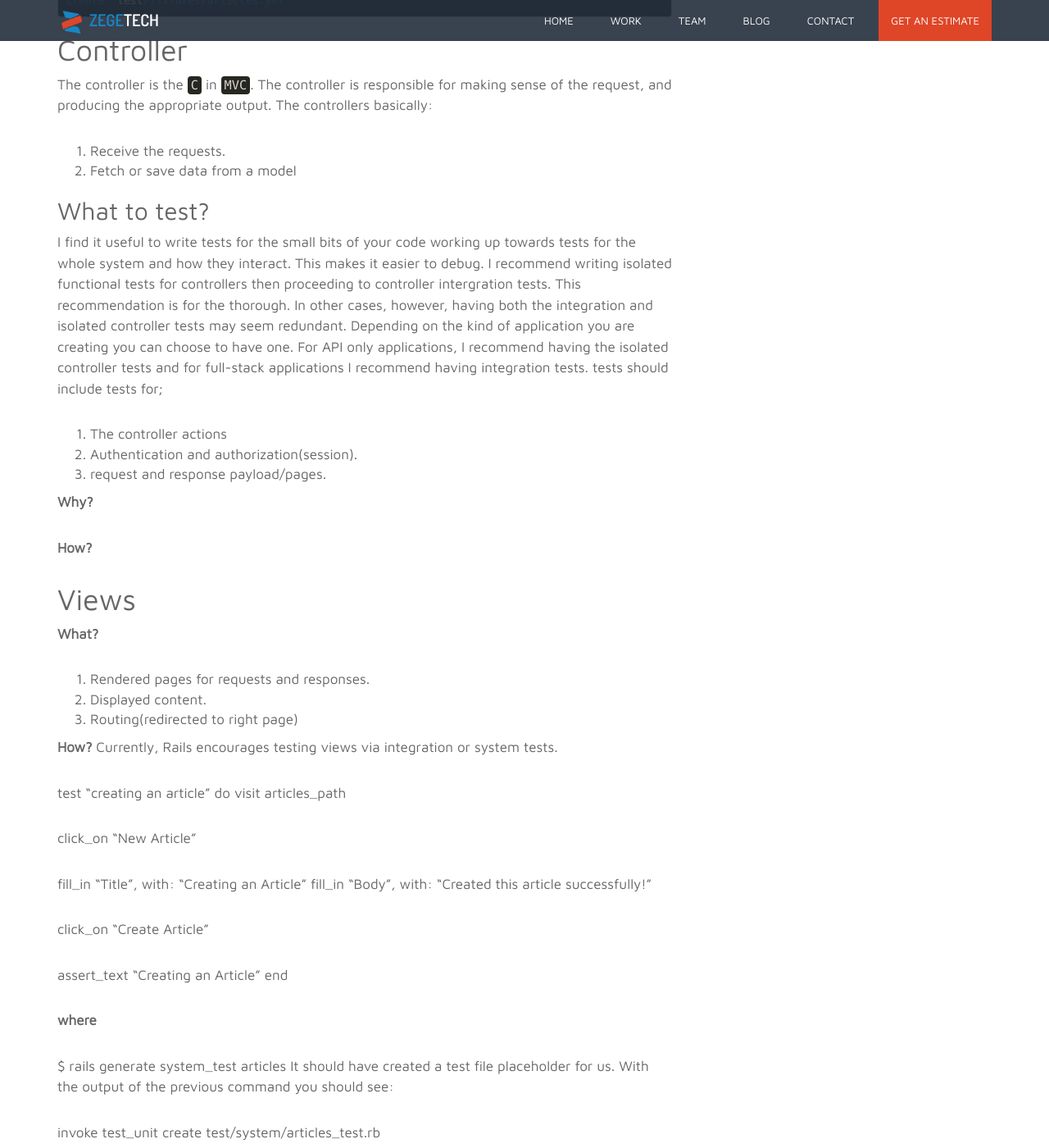
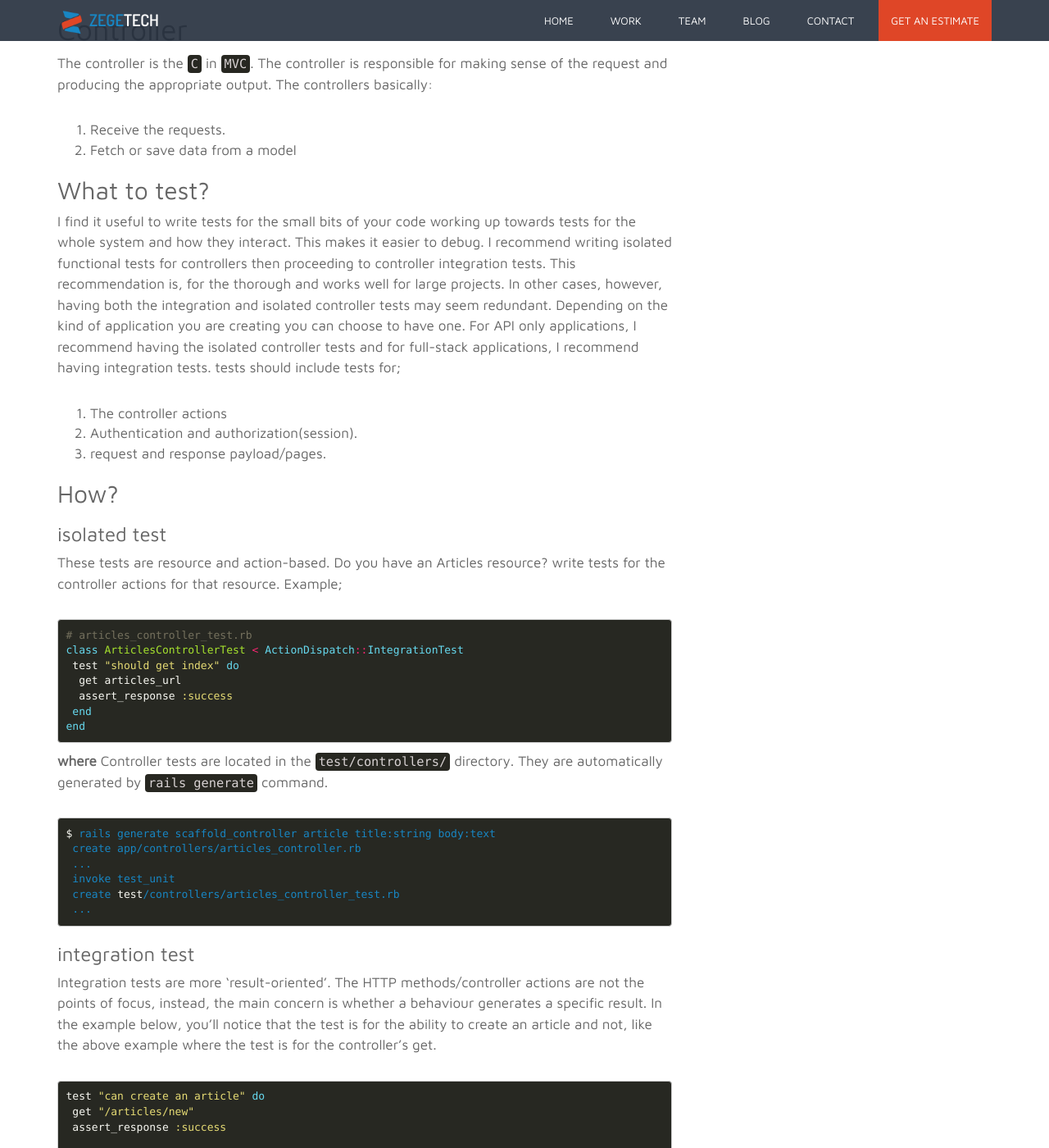
Before and after one commit to zegetech/zegetech.github.io, a Jekyll site: the page built from _posts/2019-03-15-rails-app-testing.md, in a window 1280 px wide and 1400 px high, scrolled down 4188 px. Shown: the whole window at 82% size. Built offline with Jekyll 4.4.1, drawn with Linux system fonts in a browser that asks for light colours; comment, search, counter and statistics services are not loaded; some of the changed text lies outside the part shown.

Commit message:
finalize on controllers

````diff
--- a/_posts/2019-03-15-rails-app-testing.md
+++ b/_posts/2019-03-15-rails-app-testing.md
@@ -6,13 +6,13 @@ categories: Developer, Testing
 published: true
 author: Melvin Atieno
 blog-image: testing/tests.jpg
-intro: One of arguably the greatest ideas in the computer industry is Artificial Intelligence. The basic idea is to have computers write their own programs. No, we have not there yet. Computers are perfect and until we get them to write their own perfect programs the world is stuck with us, the not so perfect humans, programmers. Computers do exactly what they are told, which isn't always what the programmer expects/intended for it to do. To determine this relatively annoying difference between current state and the desired state of programs and keep it at a minimum we write tests. Tests are an assurance that programs or applications function as expected. In this blog we will go through writing tests for a standard rails application.
+intro: The basic idea behind Artificial Intelligence, is to have computers write their programs. No, we are not there yet. Computers are perfect and until we get them to write their perfect programs the world is stuck with us, the not so perfect humans, writing programs. Computers do exactly what they are told, which isn't always what the programmer expects/intended for it to do. To determine this relatively annoying difference between the current state and the desired state of programs and keep it at a minimum we write tests. Tests are an assurance that programs or applications function as expected. In this blog, we will go through writing tests for a standard rails application.
 ---
 ![Testing Rails](/assets/images/blog/{{page.blog-image}}){:.img-responsive}
 
 {{page.intro}}
 
-Rails is a Model-View-Contoller framework providing default structures for a database(Model layer), a web service(Controller layer), and web pages(View layer). We will look into writing tests for the different layers, covering **the what**, **the why**, **the how** and **the where** and ultimately tests for their interaction with each other.
+Rails is a Model-View-Controller framework providing default structures for a database(Model layer), a web service(Controller layer), and web pages(View layer). We will look into writing tests for the different layers, covering **the what**, **the how** and **the where**.
 
 # Models
 
@@ -53,56 +53,56 @@ Test that custom methods work on the database as intended/expected.
 require 'test_helper'
 
 class UserTest < ActiveSupport::TestCase
-  test 'should create user with valid details' do
-    assert_difference('User.count') do
-      create(:user)
-    end
-  end
+ test 'should create user with valid details' do
+ assert_difference('User.count') do
+ create(:user)
+ end
+ end
 
-  test 'should delete user' do
-    assert_difference('User.count') do
-      delete(:user)
-    end
-  end
+ test 'should delete user' do
+ assert_difference('User.count') do
+ delete(:user)
+ end
+ end
 end
 ```
 **3. Business logic**
 
-Test whether logic applied on data objects returns expected results.
+Test whether logic applied to data objects returns expected results.
 
 ```ruby
-  test 'deposit' do
-    agent = create(:agency)
-    user = create(:user)
-    deposit_amount = 1_000
-    assert_difference 'user.reload.account.balance', deposit_amount do
-      assert_difference 'agent.account.balance', -deposit_amount do
-        agent.deposit(amount: deposit_amount, phone: user.phone_number)
-      end
+ test 'deposit' do
+  agent = create(:agency)
+  user = create(:user)
+  deposit_amount = 1_000
+  assert_difference 'user.reload.account.balance', deposit_amount do
+    assert_difference 'agent.account.balance', -deposit_amount do
+      agent.deposit(amount: deposit_amount, phone: user.phone_number)
+    end
+    end
+ end
+
+ test 'withdraw' do
+  agent = create(:agency)
+  user = create(:loaded_user, balance: 1_000)
+  withdraw_amount = 1_000
+  assert_difference 'user.account.balance', -withdraw_amount do
+    assert_difference 'agent.account.balance', withdraw_amount do
+      user.withdraw(amount: withdraw_amount, agent_number: agent.id)
+      agent.reload
     end
   end
-
-  test 'withdraw' do
-    agent = create(:agency)
-    user = create(:loaded_user, balance: 1_000)
-    withdraw_amount = 1_000
-    assert_difference 'user.account.balance', -withdraw_amount do
-      assert_difference 'agent.account.balance', withdraw_amount do
-        user.withdraw(amount: withdraw_amount, agent_number: agent.id)
-        agent.reload
-      end
-    end
-  end
+ end
 ```
 
 ```ruby
 class UserTest < ActiveSupport::TestCase
-  test 'valid user' do
-    user = User.new(name: 'John', email: 'john@example.com')
-    user.give_nickname
-    assert
-    assert user.valid?
-  end
+ test 'valid user' do
+  user = User.new(name: 'John', email: 'john@example.com')
+  user.give_nickname
+  assert_equal user.nickname ,'joh'
+  assert user.valid?
+ end
 end
 ```
 
@@ -114,11 +114,12 @@ Unless you don't trust rails or believe there is a bug in the source code, it is
 1. Associations and Inheritance
 
 **unnecessary**
+
 ```ruby
 # test/models/user_test.rb
-  test '#post associations' do
-    should belong_to :user
-  end
+ test '#post associations' do
+  should belong_to :user
+ end
 end
 ```
 **necessary**
@@ -126,17 +127,17 @@ end
 ```ruby
 # test/models/user_test.rb
 test '#posts' do
-  @user.create(:post)
-  assert_equal 2, @user.posts.size
+ @user.create(:post)
+ assert_equal 2, @user.posts.size
 end
 ```
 
 ```ruby
-  test 'account is created on user creation' do
-    assert_difference('Account.count', 1) do
-      @user = create(:user)
-    end
+ test 'account is created on user creation' do
+  assert_difference('Account.count', 1) do
+    @user = create(:user)
   end
+ end
 ```
 
 
@@ -173,46 +175,90 @@ The controllers basically:
 
 ## What to test?
 
-I find it useful to write tests for the small bits of your code working up towards tests for the whole system and how they interact. This makes it easier to debug. I recommend writing isolated functional tests for controllers then proceeding to controller intergration tests. This recommendation is for the thorough. In other cases, however, having both the integration and isolated controller tests may seem redundant. Depending on the kind of application you are creating you can choose to have one. For API only applications, I recommend having the isolated controller tests and for full-stack applications I recommend having integration tests.
+I find it useful to write tests for the small bits of your code working up towards tests for the whole system and how they interact. This makes it easier to debug. I recommend writing isolated functional tests for controllers then proceeding to controller integration tests. This recommendation is, for the thorough and works well for large projects. In other cases, however, having both the integration and isolated controller tests may seem redundant. Depending on the kind of application you are creating you can choose to have one. For API only applications, I recommend having the isolated controller tests and for full-stack applications, I recommend having integration tests.
 tests should include tests for;
 1. The controller actions
 2. Authentication and authorization(session).
 3. request and response payload/pages.
 
-**Why?**
 
-**How?**
+## How?
+
+### isolated test
+These tests are resource and action-based. Do you have an Articles resource? write tests for the controller actions for that resource. Example;
+
+```ruby
+# articles_controller_test.rb
+class ArticlesControllerTest < ActionDispatch::IntegrationTest
+ test "should get index" do
+  get articles_url
+  assert_response :success
+ end
+end
+```
+
+**where**
+Controller tests are located in the `test/controllers/` directory. They are automatically generated by `rails generate` command.
+
+```shell
+$ rails generate scaffold_controller article title:string body:text
+ create app/controllers/articles_controller.rb
+ ...
+ invoke test_unit
+ create test/controllers/articles_controller_test.rb
+ ...
+```
+
+### integration test
+Integration tests are more 'result-oriented'. The HTTP methods/controller actions are not the points of focus, instead, the main concern is whether a behaviour generates a specific result. In the example below, you'll notice that the test is for the ability to create an article and not, like the above example where the test is for the controller's get.
+
+```ruby
+test "can create an article" do
+ get "/articles/new"
+ assert_response :success
+
+ post "/articles",
+ params: { article: { title: "can create", body: "article successfully." } }
+ assert_response :redirect
+ follow_redirect!
+ assert_response :success
+ assert_select "p", "Title:\n can create"
+end
+```
+**where?**
+Intergration tests live in the `test/integration/` directory. They are automatically generated by the `rails generate` command.
+```shell
+ $ rails generate integration_test blog_flow
+ invoke test_unit
+ create test/integration/blog_flow_test.rb
+```
 
 # Views
 
 **What?**
 1. Rendered pages for requests and responses.
 2. Displayed content.
-3. Routing(redirected to right page)
+3. Routing(redirected to the right page)
 
 **How?**
 Currently, Rails encourages testing views via integration or system tests.
 
+```ruby
 test "creating an article" do
-  visit articles_path
+ visit articles_path
 
-  click_on "New Article"
+ click_on "New Article"
 
-  fill_in "Title", with: "Creating an Article"
-  fill_in "Body", with: "Created this article successfully!"
+ fill_in "Title", with: "Creating an Article"
+ fill_in "Body", with: "Created this article successfully!"
 
-  click_on "Create Article"
+ click_on "Create Article"
 
-  assert_text "Creating an Article"
+ assert_text "Creating an Article"
 end
+```
 
-**where**
 
-$ rails generate system_test articles
-It should have created a test file placeholder for us. With the output of the previous command you should see:
-
-invoke  test_unit
-create    test/system/articles_test.rb
 
 
 
````
Also changed, not shown: other parts of _posts/2019-03-15-rails-app-testing.md (+25 -24 lines).
